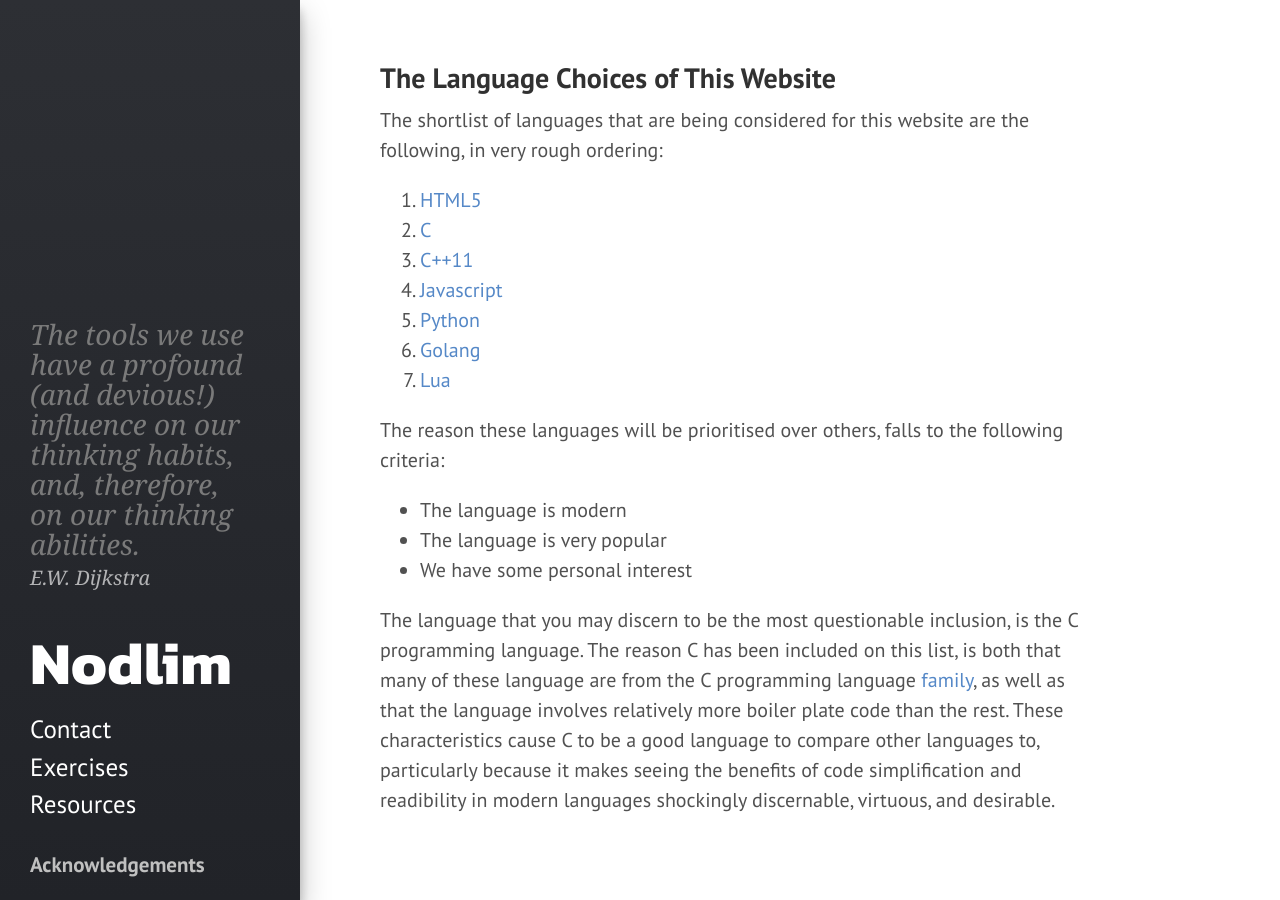
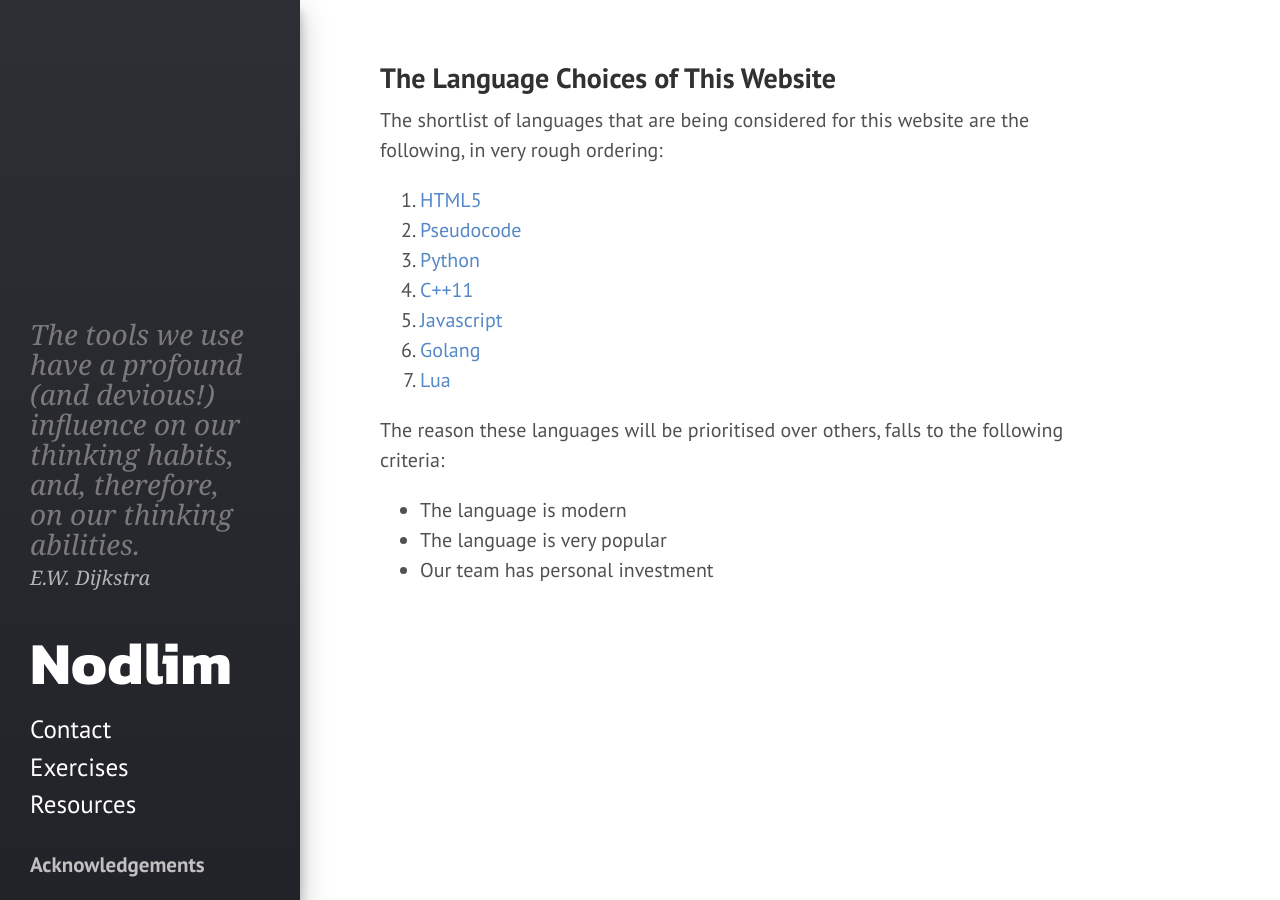
Before and after one commit to kranzuft/nodlim_old, a Jekyll site: the page built from languages.md, in a window 1280 px wide. Built offline with Jekyll 4.4.1, drawn with Linux system fonts in a browser that asks for light colours.

Commit message:
Culled data

```diff
--- a/languages.md
+++ b/languages.md
@@ -12,10 +12,10 @@ qcite: http://www.cs.utexas.edu/~EWD/transcriptions/EWD04xx/EWD498.html
 The shortlist of languages that are being considered for this website are the following, in very rough ordering:
 
 1. [HTML5][html]
-1. [C][c]
+1. [Pseudocode][pseudo]
+1. [Python][py]
 1. [C++11][cpp]
 1. [Javascript][js]
-1. [Python][py]
 1. [Golang][golang]
 1. [Lua][la]
 
@@ -23,9 +23,7 @@ The reason these languages will be prioritised over others, falls to the followi
 
 * The language is modern
 * The language is very popular
-* We have some personal interest
-
-The language that you may discern to be the most questionable inclusion, is the C programming language. The reason C has been included on this list, is both that many of these language are from the C programming language [family][cfamily], as well as that the language involves relatively more boiler plate code than the rest. These characteristics cause C to be a good language to compare other languages to, particularly because it makes seeing the benefits of code simplification and readibility in modern languages shockingly discernable, virtuous, and desirable.
+* Our team has personal investment
 
 [html]:https://www.w3.org/html/
 [c]:http://www.iso-9899.info/wiki/The_Standard#C11
```
Also changed, not shown: other parts of languages.md (+1 -0 lines).
